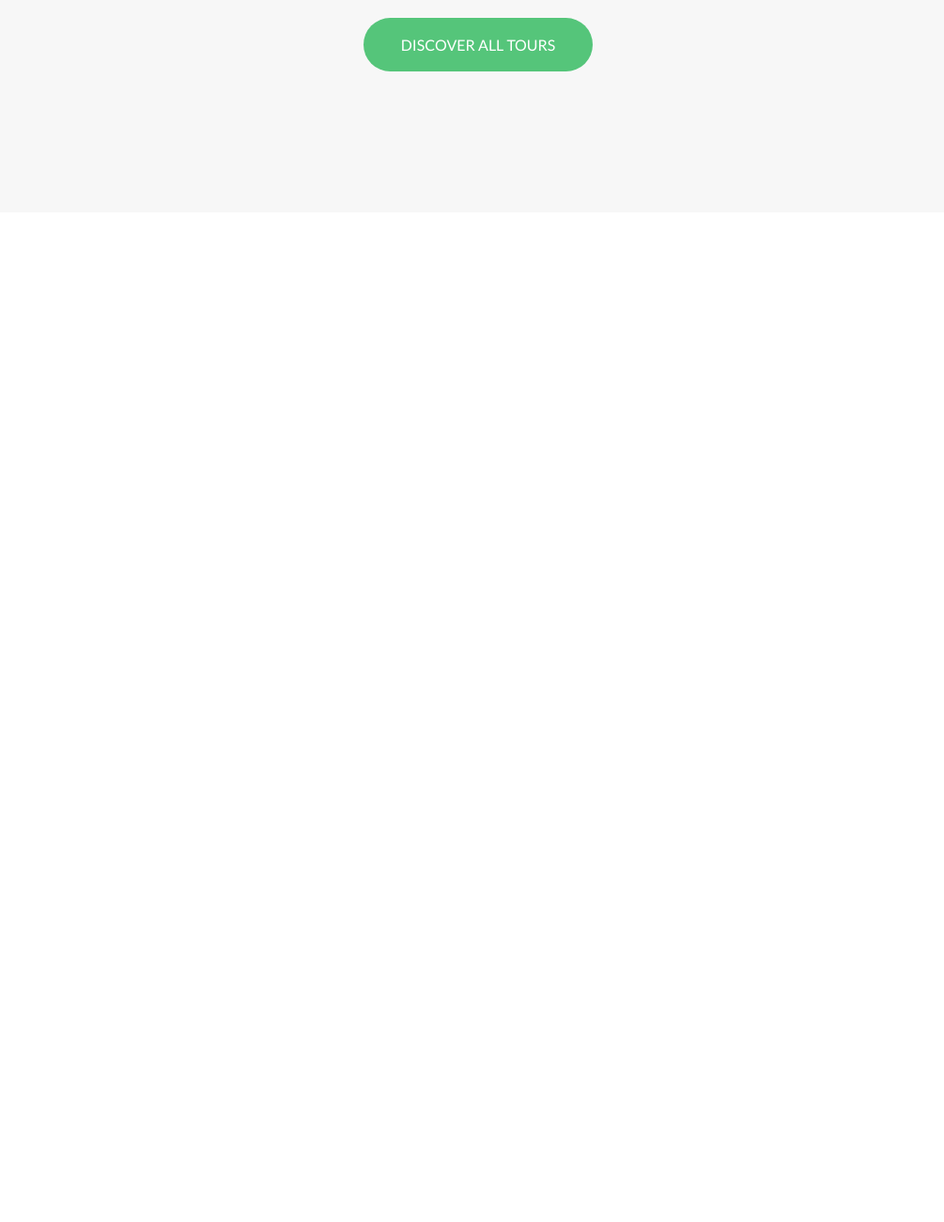
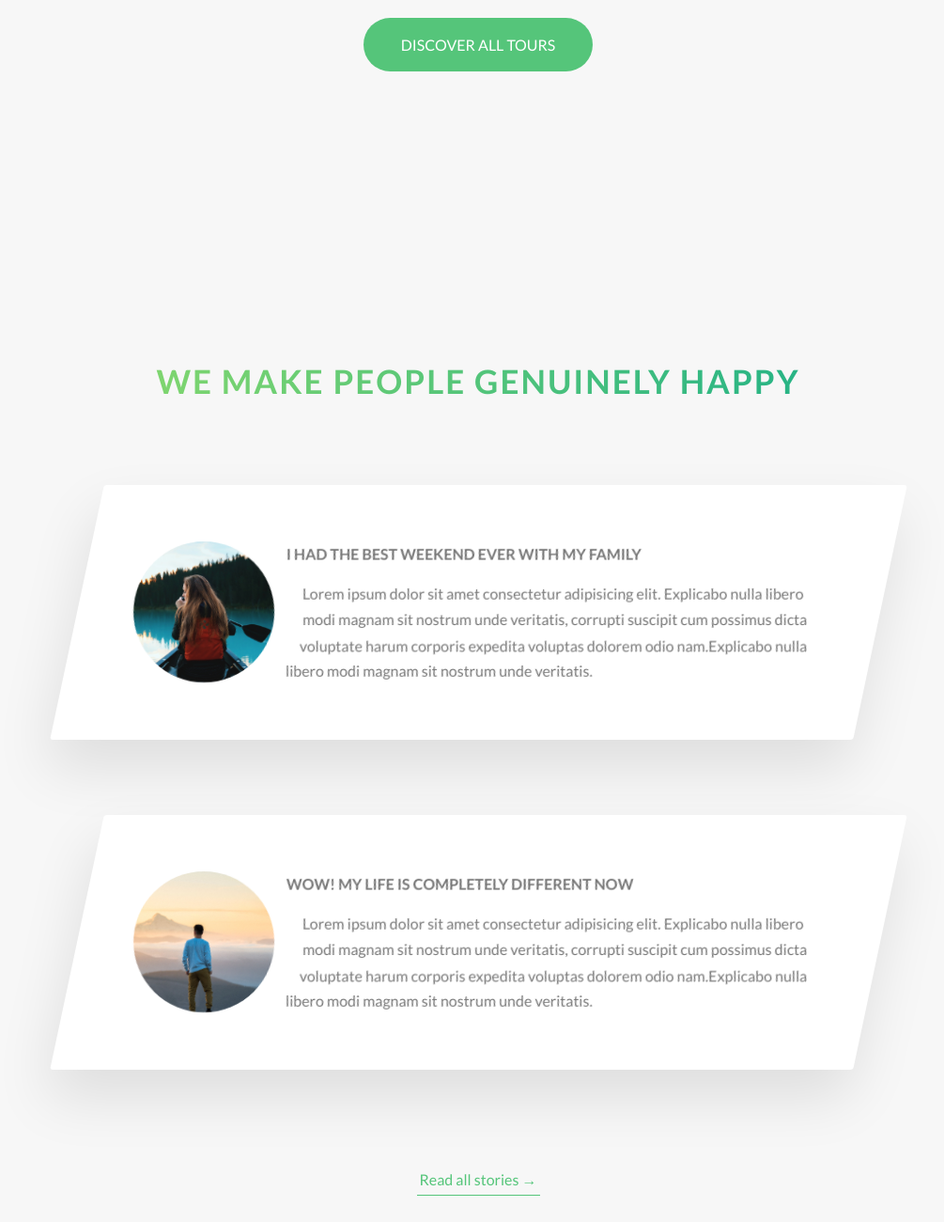
Before and after one commit to jmarc00s/Natours, a website: page index.html in a window 1280 px wide. Shown: the part 2974-4274 px from the top of the page at 94% size, without its empty margins (131-1136 px from the left). Before the commit the page ends 3230 px from the top, so only its background shows below. Drawn offline with nearby package versions, Linux system fonts and the light colour scheme; files that its build step writes are made by us from their sources.

Commit message:
Implementando seção de storys

```diff
--- a/index.html
+++ b/index.html
@@ -1,22 +1,24 @@
 <!DOCTYPE html>
 <html lang="en">
   <head>
-        <meta charset="UTF-8">
-        <meta name="viewport" content="width=device-width, initial-scale=1.0">
+    <meta charset="UTF-8" />
+    <meta name="viewport" content="width=device-width, initial-scale=1.0" />
 
-        <link href="https://fonts.googleapis.com/css?family=Lato:100,300,400,700,900" rel="stylesheet">
+    <link
+      href="https://fonts.googleapis.com/css?family=Lato:100,300,400,700,900"
+      rel="stylesheet"
+    />
 
-        <link rel="stylesheet" href="css/icon-font.css">
-        <link rel="stylesheet" href="css/style.css">
-        <link rel="shortcut icon" type="image/png" href="img/favicon.png">
+    <link rel="stylesheet" href="css/icon-font.css" />
+    <link rel="stylesheet" href="css/style.css" />
+    <link rel="shortcut icon" type="image/png" href="img/favicon.png" />
 
     <title>Natours | Exciting tours for adventurous people</title>
   </head>
   <body>
-
     <header class="header">
       <div class="header__logo-box">
-                <img src="./img/logo-white.png" alt="Logo" class="header__logo">
+        <img src="./img/logo-white.png" alt="Logo" class="header__logo" />
       </div>
 
       <div class="header__text-box">
@@ -30,7 +32,6 @@
     </header>
 
     <main>
-
       <section class="section-about">
         <div class="u-center-text u-mb-big">
           <h2 class="header-secondary">
@@ -44,65 +45,83 @@
               You're going to fall in love with nature
             </h3>
             <p class="paragraph">
-                        Lorem ipsum dolor sit amet consectetur adipisicing elit. Explicabo nulla libero modi magnam sit nostrum unde veritatis,
-                        corrupti suscipit cum possimus dicta voluptate harum corporis expedita voluptas dolorem odio nam.
+              Lorem ipsum dolor sit amet consectetur adipisicing elit. Explicabo
+              nulla libero modi magnam sit nostrum unde veritatis, corrupti
+              suscipit cum possimus dicta voluptate harum corporis expedita
+              voluptas dolorem odio nam.
             </p>
 
             <h3 class="heading-tertiary u-mb-small">
               Live adventures like you never have before
             </h3>
             <p class="paragraph">
-                        Lorem ipsum dolor sit amet consectetur adipisicing elit. Explicabo nulla libero modi magnam sit nostrum unde veritatis.
+              Lorem ipsum dolor sit amet consectetur adipisicing elit. Explicabo
+              nulla libero modi magnam sit nostrum unde veritatis.
             </p>
 
             <a href="#" class="btn-text">Learn more &rarr;</a>
           </div>
           <div class="col-1-of-2">
             <div class="composition">
-                        <img src="img/nat-1-large.jpg" alt="Photo 1" class="composition__photo composition__photo--p1">
-                        <img src="img/nat-2-large.jpg" alt="Photo 2" class="composition__photo composition__photo--p2">
-                        <img src="img/nat-3-large.jpg" alt="Photo 3" class="composition__photo composition__photo--p3">
+              <img
+                src="img/nat-1-large.jpg"
+                alt="Photo 1"
+                class="composition__photo composition__photo--p1"
+              />
+              <img
+                src="img/nat-2-large.jpg"
+                alt="Photo 2"
+                class="composition__photo composition__photo--p2"
+              />
+              <img
+                src="img/nat-3-large.jpg"
+                alt="Photo 3"
+                class="composition__photo composition__photo--p3"
+              />
             </div>
           </div>
         </div>
       </section>
 
-
       <section class="section-features">
         <div class="row">
           <div class="col-1-of-4">
             <div class="feature-box">
-                            <i class=" feature-box__icon icon-basic-world"></i>
+              <i class="feature-box__icon icon-basic-world"></i>
               <h3 class="heading-tertiary u-mb-small">Explore the world</h3>
               <p class="feature-box__text">
-                                Lorem ipsum dolor sit amet consectetur adipisicing elit. Atque, ullam laboriosam amet ipsa at fugiat.
+                Lorem ipsum dolor sit amet consectetur adipisicing elit. Atque,
+                ullam laboriosam amet ipsa at fugiat.
               </p>
             </div>
           </div>
           <div class="col-1-of-4">
             <div class="feature-box">
-                            <i class=" feature-box__icon icon-basic-compass"></i>
+              <i class="feature-box__icon icon-basic-compass"></i>
               <h3 class="heading-tertiary u-mb-small">Meet nature</h3>
               <p class="feature-box__text">
-                                Lorem ipsum dolor sit amet consectetur adipisicing elit. Atque, ullam laboriosam amet ipsa at fugiat.
+                Lorem ipsum dolor sit amet consectetur adipisicing elit. Atque,
+                ullam laboriosam amet ipsa at fugiat.
               </p>
             </div>
           </div>
           <div class="col-1-of-4">
             <div class="feature-box">
-                            <i class=" feature-box__icon icon-basic-map"></i>
+              <i class="feature-box__icon icon-basic-map"></i>
               <h3 class="heading-tertiary u-mb-small">Finid your way</h3>
               <p class="feature-box__text">
-                                Lorem ipsum dolor sit amet consectetur adipisicing elit. Atque, ullam laboriosam amet ipsa at fugiat.
+                Lorem ipsum dolor sit amet consectetur adipisicing elit. Atque,
+                ullam laboriosam amet ipsa at fugiat.
               </p>
             </div>
           </div>
           <div class="col-1-of-4">
             <div class="feature-box">
-                            <i class=" feature-box__icon icon-basic-heart"></i>
+              <i class="feature-box__icon icon-basic-heart"></i>
               <h3 class="heading-tertiary u-mb-small">Live a healthier life</h3>
               <p class="feature-box__text">
-                                Lorem ipsum dolor sit amet consectetur adipisicing elit. Atque, ullam laboriosam amet ipsa at fugiat.
+                Lorem ipsum dolor sit amet consectetur adipisicing elit. Atque,
+                ullam laboriosam amet ipsa at fugiat.
               </p>
             </div>
           </div>
@@ -111,17 +130,13 @@
 
       <section class="section-tours">
         <div class="u-center-text u-mb-big">
-                    <h2 class="header-secondary">
-                        Most popular tours
-                    </h2>
+          <h2 class="header-secondary">Most popular tours</h2>
         </div>
         <div class="row">
           <div class="col-1-of-3">
             <div class="card">
               <div class="card__side card__side--front">
-                            <div class="card__picture card__picture--1">
-                                &nbsp;
-                            </div>
+                <div class="card__picture card__picture--1">&nbsp;</div>
                 <h4 class="card__heading">
                   <span class="card__heading-span card__heading-span--1">
                     The sea explorer
@@ -151,8 +166,7 @@
           <div class="col-1-of-3">
             <div class="card">
               <div class="card__side card__side--front">
-                            <div class="card__picture card__picture--2">
-                            </div>
+                <div class="card__picture card__picture--2"></div>
                 <h4 class="card__heading">
                   <span class="card__heading-span card__heading-span--2">
                     The Forest Hiker
@@ -182,8 +196,7 @@
           <div class="col-1-of-3">
             <div class="card">
               <div class="card__side card__side--front">
-                            <div class="card__picture card__picture--3">
-                            </div>
+                <div class="card__picture card__picture--3"></div>
                 <h4 class="card__heading">
                   <span class="card__heading-span card__heading-span--3">
                     The snow Adventurer
@@ -217,7 +230,63 @@
         </div>
       </section>
 
+      <section class="section-stories">
+        <div class="u-center-text u-mb-big">
+          <h2 class="header-secondary">We make people genuinely happy</h2>
+        </div>
+
+        <div class="row">
+          <div class="story">
+            <figure class="story__shape">
+              <img
+                class="story__image"
+                src="img/nat-8.jpg"
+                alt="Person on a tour"
+              />
+              <figcaption class="story__caption">Mary Smith</figcaption>
+            </figure>
+            <div class="story__text">
+              <h3 class="heading-tertiary u-mb-small">
+                I had the best weekend ever with my family
+              </h3>
+              <p class="paragraph">
+                Lorem ipsum dolor sit amet consectetur adipisicing elit.
+                Explicabo nulla libero modi magnam sit nostrum unde veritatis,
+                corrupti suscipit cum possimus dicta voluptate harum corporis
+                expedita voluptas dolorem odio nam.Explicabo nulla libero modi
+                magnam sit nostrum unde veritatis.
+              </p>
+            </div>
+          </div>
+        </div>
+        <div class="row">
+          <div class="story">
+            <figure class="story__shape">
+              <img
+                class="story__image"
+                src="img/nat-9.jpg"
+                alt="Person on a tour"
+              />
+              <figcaption class="story__caption">Jack Wilson</figcaption>
+            </figure>
+            <div class="story__text">
+              <h3 class="heading-tertiary u-mb-small">
+                WOW! My life is completely different now
+              </h3>
+              <p class="paragraph">
+                Lorem ipsum dolor sit amet consectetur adipisicing elit.
+                Explicabo nulla libero modi magnam sit nostrum unde veritatis,
+                corrupti suscipit cum possimus dicta voluptate harum corporis
+                expedita voluptas dolorem odio nam.Explicabo nulla libero modi
+                magnam sit nostrum unde veritatis.
+              </p>
+            </div>
+          </div>
+        </div>
+        <div class="u-center-text u-mt-huge">
+          <a href="#" class="btn-text">Read all stories &rarr;</a>
+        </div>
+      </section>
     </main>
-
   </body>
 </html>
--- /dev/null
+++ b/sass/components/_story.scss
@@ -0,0 +1,57 @@
+.story {
+  width: 75%;
+  margin: 0 auto;
+  box-shadow: 0 3rem 6rem rgba($color-black, 0.1);
+  background-color: $color-white;
+  border-radius: 3px;
+  padding: 6rem;
+  padding-left: 9rem;
+  font-size: $default-font-size;
+  transform: skewX(-12deg);
+
+  &__shape {
+    width: 15rem;
+    height: 15rem;
+    float: left;
+    shape-outside: circle(50% at 50% 50%);
+    clip-path: circle(50% at 50% 50%);
+    transform: translateX(-3rem) skew(12deg);
+    overflow: hidden;
+    position: relative;
+  }
+
+  &__text {
+    transform: skew(12deg);
+  }
+
+  &__image {
+    height: 100%;
+    transform: translateX(-4rem) scale(1.4);
+    backface-visibility: hidden;
+    transition: all 0.5s;
+  }
+
+  &__caption {
+    position: absolute;
+    top: 50%;
+    left: 50%;
+    transform: translate(-50%, 20%);
+    color: $color-white;
+    text-transform: uppercase;
+    font-size: 1.7rem;
+    text-align: center;
+    opacity: 0;
+    transition: all 0.5s;
+    backface-visibility: hidden;
+  }
+
+  &:hover &__caption {
+    opacity: 1;
+    transform: translate(-50%, -50%);
+  }
+
+  &:hover &__image {
+    transform: translateX(-4rem) scale(1);
+    filter: blur(3px) brightness(80%);
+  }
+}
--- a/sass/main.scss
+++ b/sass/main.scss
@@ -11,6 +11,7 @@
 @import "components/card";
 @import "components/composition";
 @import "components/feature-box";
+@import "components/story";
 
 @import "layout/grid";
 @import "layout/header";
--- a/sass/pages/_home.scss
+++ b/sass/pages/_home.scss
@@ -6,8 +6,11 @@
 
 .section-features {
   padding: 20rem 0;
-    background-image:
-    linear-gradient(to right bottom , rgba($color-primary-light, 0.801),rgba($color-primary-dark, 0.801)),
+  background-image: linear-gradient(
+      to right bottom,
+      rgba($color-primary-light, 0.801),
+      rgba($color-primary-dark, 0.801)
+    ),
     url(../img/nat-4.jpg);
   background-size: cover;
   margin-top: -11rem;
@@ -18,8 +21,13 @@
   }
 }
 
-.section-tours{
+.section-tours {
   background-color: $color-gray-light-1;
   padding: 25rem 0 15rem 0;
   margin-top: -11rem;
 }
+
+.section-stories {
+  padding: 15rem 0;
+  background-color: $color-gray-light-1;
+}
```
Lines whose indentation alone changed are shown as unchanged.
